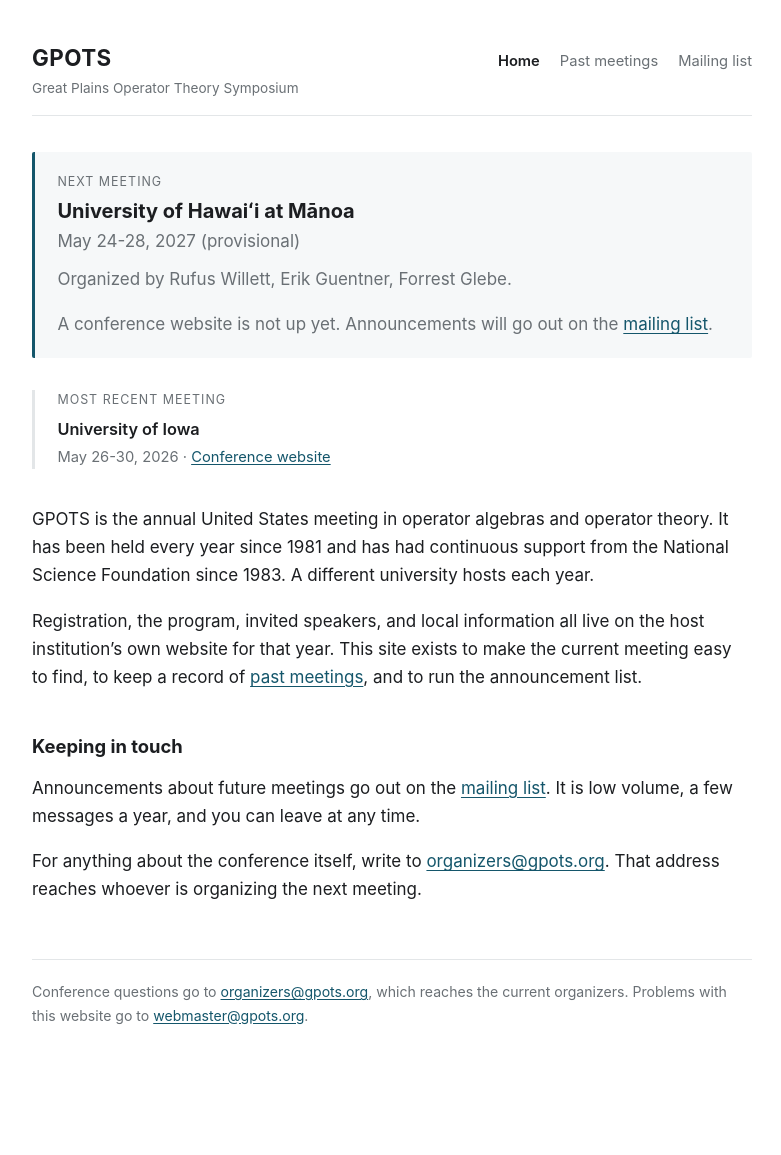
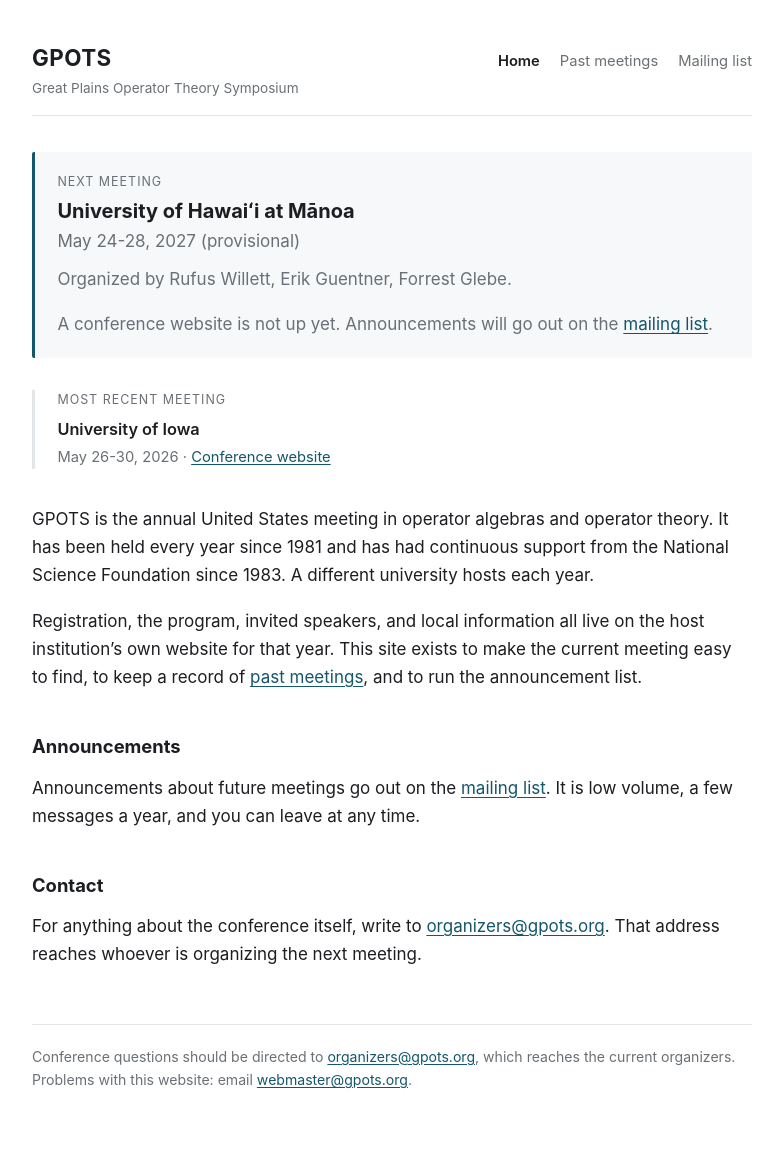
Before and after one commit to gpots-info/gpots-info.github.io, a Jekyll site: the page built from index.md, in a window 1280 px wide. Shown: the whole page, without its empty margins (248-1029 px from the left). Built offline with Jekyll 4.4.1, drawn with Linux system fonts in a browser that asks for light colours; before the commit the page ends 1091 px from its top, so only the background shows below that.

Commit message:
Split announcements and contact into separate sections; reword footer

```diff
--- a/_layouts/default.html
+++ b/_layouts/default.html
@@ -28,10 +28,10 @@
 
 <footer>
   <p>
-    Conference questions go to
+    Conference questions should be directed to
     <a href="mailto:{{ site.email_organizers }}">{{ site.email_organizers }}</a>,
     which reaches the current organizers.
-    Problems with this website go to
+    Problems with this website: email
     <a href="mailto:{{ site.email_webmaster }}">{{ site.email_webmaster }}</a>.
   </p>
 </footer>
--- a/index.md
+++ b/index.md
@@ -53,12 +53,14 @@ the host institution's own website for that year. This site exists to make the
 current meeting easy to find, to keep a record of [past
 meetings](/meetings/), and to run the announcement list.
 
-## Keeping in touch
+## Announcements
 
 Announcements about future meetings go out on the [mailing
 list](/mailing-list/). It is low volume, a few messages a year, and you can
 leave at any time.
 
+## Contact
+
 For anything about the conference itself, write to
 [organizers@gpots.org](mailto:organizers@gpots.org). That address reaches
 whoever is organizing the next meeting.
```
